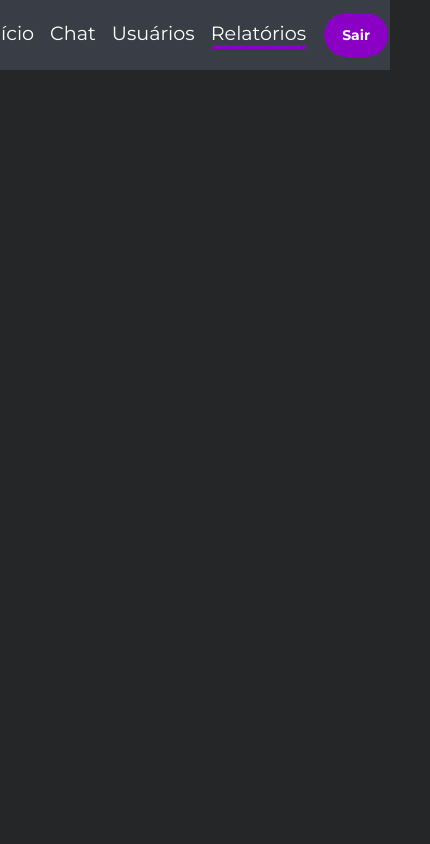
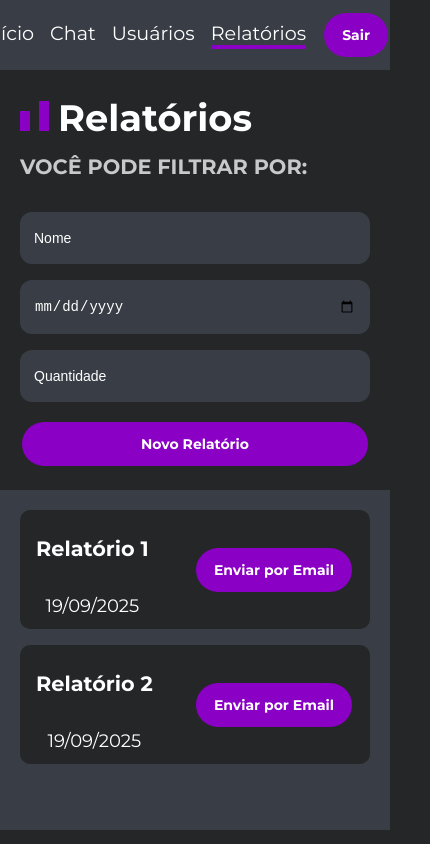
Before and after one commit to Equipe-CodeLand/API-2025.2-Front-End, a React (Create React App) app: page /relatorios in a window 390 px wide. Shown: the whole page, 430 px wide, since content can reach past the window. Built offline with nearby package versions, Linux system fonts and the light colour scheme.

Commit message:
✨feat: Tela de listagem dos relatórios.

```diff
--- a/src/App.css
+++ /dev/null
@@ -1,38 +0,0 @@
-.App {
-  text-align: center;
-}
-
-.App-logo {
-  height: 40vmin;
-  pointer-events: none;
-}
-
-@media (prefers-reduced-motion: no-preference) {
-  .App-logo {
-    animation: App-logo-spin infinite 20s linear;
-  }
-}
-
-.App-header {
-  background-color: #282c34;
-  min-height: 100vh;
-  display: flex;
-  flex-direction: column;
-  align-items: center;
-  justify-content: center;
-  font-size: calc(10px + 2vmin);
-  color: white;
-}
-
-.App-link {
-  color: #61dafb;
-}
-
-@keyframes App-logo-spin {
-  from {
-    transform: rotate(0deg);
-  }
-  to {
-    transform: rotate(360deg);
-  }
-}
--- a/src/App.tsx
+++ b/src/App.tsx
@@ -1,5 +1,4 @@
 import React from 'react';
-import './App.css';
 import { Navbar } from './layouts/navbar';
 import { AppRoutes } from './routes/routes';
 
--- /dev/null
+++ b/src/components/filter-input.tsx
@@ -0,0 +1,21 @@
+import React from "react";
+import "../styles/filter-input.css";
+
+type InputProps = {
+  type?: string;
+  placeholder?: string;
+  value?: string;
+  onChange?: (e: React.ChangeEvent<HTMLInputElement>) => void;
+};
+
+export default function Input({ type = "text", placeholder, value, onChange }: InputProps) {
+  return (
+    <input
+      type={type}
+      className="filter-input"
+      placeholder={placeholder}
+      value={value}
+      onChange={onChange}
+    />
+  );
+}
--- a/src/index.css
+++ b/src/index.css
@@ -2,6 +2,7 @@
 
 body {
   margin: 0;
+  padding: 0;
   font-family: 'Montserrat', -apple-system, BlinkMacSystemFont, 'Segoe UI', 'Roboto', 'Oxygen',
     'Ubuntu', 'Cantarell', 'Fira Sans', 'Droid Sans', 'Helvetica Neue',
     sans-serif;
--- /dev/null
+++ b/src/pages/relatorios.tsx
@@ -0,0 +1,128 @@
+import React, { useState } from "react";
+import "../styles/relatorio.css";
+import { Button } from "../components/button";
+import Input from "../components/filter-input";
+
+type Filters = {
+  nome: string;
+  data: string;
+  quantidade: string;
+};
+
+export default function Relatorios() {
+  const [filters, setFilters] = useState({
+    nome: "",
+    data: "",
+    quantidade: "",
+  });
+
+  const handleChange = (field: keyof Filters, value: string) => {
+    setFilters((prev) => ({ ...prev, [field]: value }));
+  };
+
+  return (
+    <div className="relatorio-container">
+      <div className="title-content">
+        <div className="title-text">
+          <div className="line-content">
+            <div className="line"></div>
+            <div className="line line-last"></div>
+            <h1 className="main-title">Relatórios</h1>
+          </div>
+          <h1 className="subtitle">Você pode filtrar por:</h1>
+        </div>
+      </div>
+
+      <div className="filter-container">
+        <div className="filter-content">
+          <div className="filter-item">
+            <Input
+              type={"text"}
+              placeholder="Nome"
+              value={filters.nome}
+              onChange={(e) => handleChange("nome", e.target.value)}
+            />
+            <Input
+              type={"date"}
+              placeholder="Data"
+              value={filters.data}
+              onChange={(e) => handleChange("data", e.target.value)}
+            />
+            <Input
+              type={"number"}
+              placeholder="Quantidade"
+              value={filters.quantidade}
+              onChange={(e) => handleChange("quantidade", e.target.value)}
+            />
+          </div>
+          <div className="filter-item">
+            <Button label={"Novo Relatório"} />
+          </div>
+        </div>
+      </div>
+
+      <div className="relatorio-listing-content">
+        <div className="relatorio-content">
+          <details className="relatorio-details">
+            <summary className="relatorio-summary">
+              <div className="summary-left">
+                <h1>Relatório 1</h1>
+                <span>19/09/2025</span>
+              </div>
+              <Button label={"Enviar por Email"} />
+            </summary>
+
+            <div className="relatorio-body">
+              <p>
+                Lorem ipsum dolor sit amet, consectetur adipiscing elit.
+                Maecenas mattis justo dui, et porta odio pellentesque et. Donec
+                facilisis rhoncus eleifend. Etiam ligula ex, fermentum porttitor
+                auctor a, vestibulum eget ipsum. Aenean mollis posuere turpis,
+                vel molestie nibh convallis a. Etiam a nibh non odio gravida
+                ornare. Mauris vel ante ultricies lorem placerat ultricies.
+                Donec commodo, tortor in efficitur ultrices, ligula erat
+                hendrerit ligula, ut vulputate lorem mauris at justo. Nullam
+                tristique, odio ac faucibus viverra, massa nulla sollicitudin
+                erat, nec faucibus felis elit quis leo. Ut auctor ac felis et
+                scelerisque. Nullam luctus sodales orci sed cursus. Quisque
+                mattis vitae dolor id hendrerit. Aenean iaculis pulvinar est.
+                Fusce ultrices auctor orci, vitae interdum purus interdum eu.
+                Donec pharetra nunc sed interdum feugiat. Sed nec imperdiet
+                orci, vel aliquam nibh. Phasellus ac elit massa.
+              </p>
+            </div>
+          </details>
+          <details className="relatorio-details">
+            <summary className="relatorio-summary">
+              <div className="summary-left">
+                <h1>Relatório 2</h1>
+                <span>19/09/2025</span>
+              </div>
+              <Button label={"Enviar por Email"} />
+            </summary>
+
+            <div className="relatorio-body">
+              <p>
+                Lorem ipsum dolor sit amet, consectetur adipiscing elit.
+                Maecenas mattis justo dui, et porta odio pellentesque et. Donec
+                facilisis rhoncus eleifend. Etiam ligula ex, fermentum porttitor
+                auctor a, vestibulum eget ipsum. Aenean mollis posuere turpis,
+                vel molestie nibh convallis a. Etiam a nibh non odio gravida
+                ornare. Mauris vel ante ultricies lorem placerat ultricies.
+                Donec commodo, tortor in efficitur ultrices, ligula erat
+                hendrerit ligula, ut vulputate lorem mauris at justo. Nullam
+                tristique, odio ac faucibus viverra, massa nulla sollicitudin
+                erat, nec faucibus felis elit quis leo. Ut auctor ac felis et
+                scelerisque. Nullam luctus sodales orci sed cursus. Quisque
+                mattis vitae dolor id hendrerit. Aenean iaculis pulvinar est.
+                Fusce ultrices auctor orci, vitae interdum purus interdum eu.
+                Donec pharetra nunc sed interdum feugiat. Sed nec imperdiet
+                orci, vel aliquam nibh. Phasellus ac elit massa.
+              </p>
+            </div>
+          </details>
+        </div>
+      </div>
+    </div>
+  );
+}
--- a/src/routes/routes.tsx
+++ b/src/routes/routes.tsx
@@ -3,6 +3,7 @@ import reportWebVitals from '../reportWebVitals';
 import { Route, Routes } from 'react-router-dom';
 import Home from '../pages/home';
 import Chat from '../pages/chat';
+import Relatorios from '../pages/relatorios';
 
 export function AppRoutes() {
   return (
@@ -10,6 +11,7 @@ export function AppRoutes() {
       <Route path="/" element={<Home />} />
       <Route path="/home" element={<Home />} />
       <Route path="/chat" element={<Chat />} />
+      <Route path="/relatorios" element={<Relatorios />} />
       {/* Adicione outras rotas aqui */}
     </Routes>
   );
--- /dev/null
+++ b/src/styles/filter-input.css
@@ -0,0 +1,12 @@
+.filter-input {
+  background-color: #393E46;
+  color: #fff;
+  border: none;
+  font-size: 14px;
+  border-radius: 12px;
+  padding: 18px 14px;
+}
+.filter-input::placeholder {
+  color: #fff;
+  opacity: 1;
+}
--- /dev/null
+++ b/src/styles/relatorio.css
@@ -0,0 +1,142 @@
+.relatorio-container {
+  display: flex;
+  flex-direction: column;
+  min-height: 90vh;
+  background: #393E46;
+}
+.relatorio-container .title-content{
+  display: flex;
+  justify-content: space-between;
+  width: 100%;
+  background: #242628;
+  padding: 0 100px;
+}
+.line-content{
+  display: flex;
+  align-items: baseline;
+  gap: 9px;
+}
+.relatorio-container .title-content .title-text .line{
+  background-color: #8A00C4;
+  width: 10px;
+  height: 20px;
+}
+.relatorio-container .title-content .title-text .line-last {
+  height: 30px;
+}
+.relatorio-container .title-content .title-text{
+  text-align: right;
+
+}
+.relatorio-container .title-content .main-title {
+  font-size: 2.3rem;
+  color: #fff;
+  margin-bottom: 0;
+}
+.relatorio-container .title-content .subtitle {
+  font-size: 1.3rem;
+  text-transform: uppercase;
+  color: #c9c9c9;
+}
+
+
+
+/* seção dos filtros */
+.filter-container{
+  background: #242628;
+  width: 100%;
+  height: 100%;
+}
+.filter-container .filter-content{
+  display: flex;
+  justify-content: space-between  ;
+  gap: 20px;
+  padding: 20px 100px;
+}
+.filter-content .filter-item{
+  display: flex;
+  gap: 16px;
+}
+
+
+
+
+/* seção da listagem dos relatorios */
+.relatorio-listing-content{
+  width: 100%;
+  height: 100%;
+}
+.relatorio-listing-content .relatorio-content{
+  padding: 20px 100px;
+}
+.relatorio-details {
+  background: #2b2b2b;
+  border-radius: 10px;
+  padding: 0;
+  margin-bottom: 1rem;
+  color: #fff;
+  overflow: hidden;
+}
+
+.relatorio-summary {
+  display: flex;
+  justify-content: space-between;
+  align-items: center;
+  padding: 12px 16px;
+  background: #242628;
+  cursor: pointer;
+  list-style: none;
+}
+
+.summary-left {
+  display: flex;
+  align-items: center;
+  gap: 20px;
+  font-size: 1.3rem;
+}
+
+.summary-left h1 {
+  font-size: 1.3rem;
+}
+
+.summary-button {
+  background: #8A00C4;
+  border: none;
+  color: white;
+  padding: 6px 14px;
+  border-radius: 6px;
+  cursor: pointer;
+}
+
+.relatorio-body {
+  padding: 16px;
+  background: #2f3337;
+  font-size: 14px;
+  line-height: 1.5;
+  border-top: 1px solid #444;
+}
+
+@media(max-width:911px){
+.relatorio-container .title-content {
+    padding: 0 20px;
+  }
+
+.filter-container .filter-content {
+    justify-content: space-between;
+    flex-direction: column;
+    padding: 20px;
+    gap: 16px;
+  }
+  .filter-content .filter-item {
+    flex-direction: column;
+  }
+  .relatorio-listing-content .relatorio-content {
+    padding: 20px;
+  }
+  .summary-left {
+    flex-direction: column;
+    justify-content: center;
+    gap: 20px;
+    font-size: 18px;
+  }
+}
```
